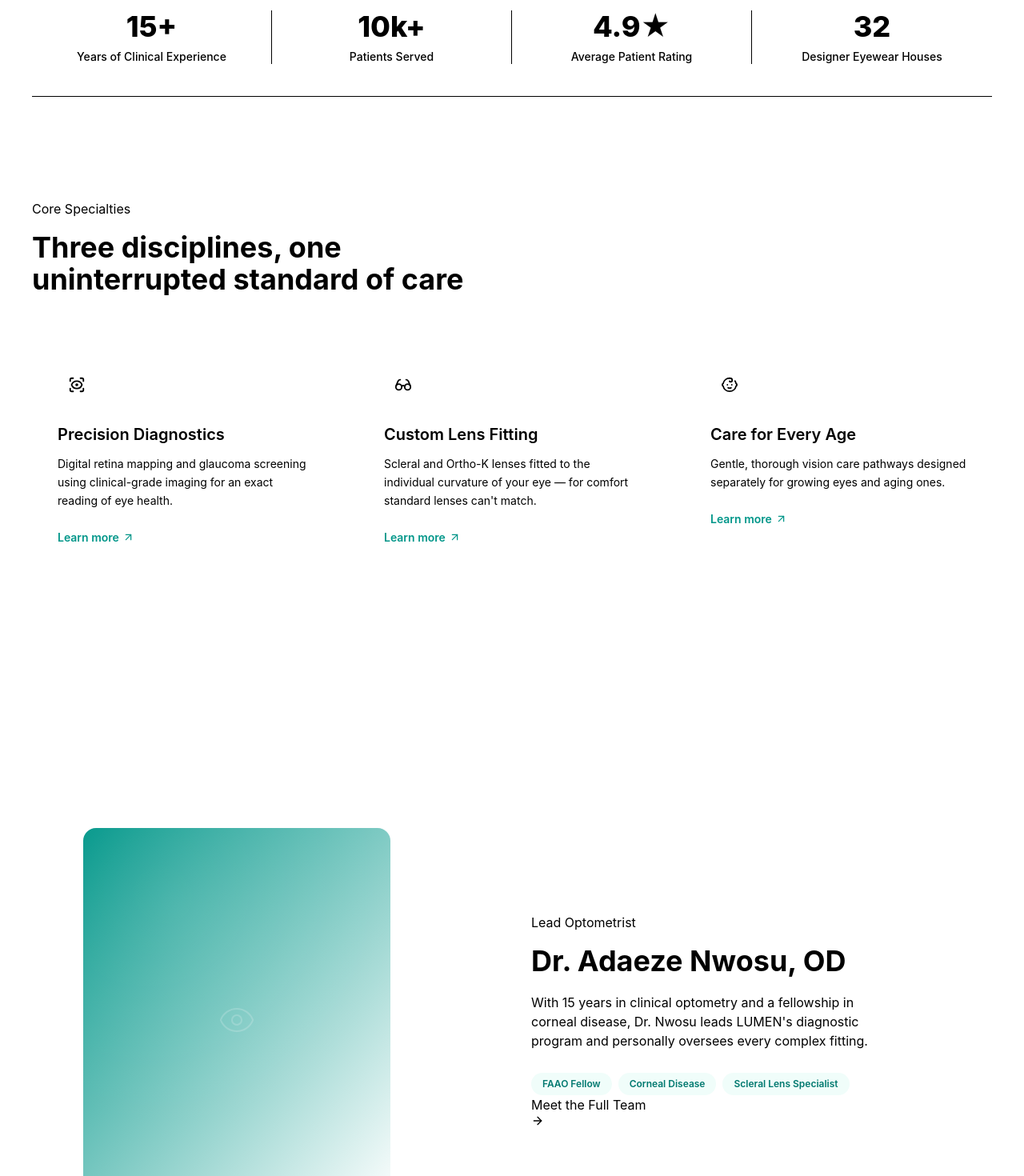
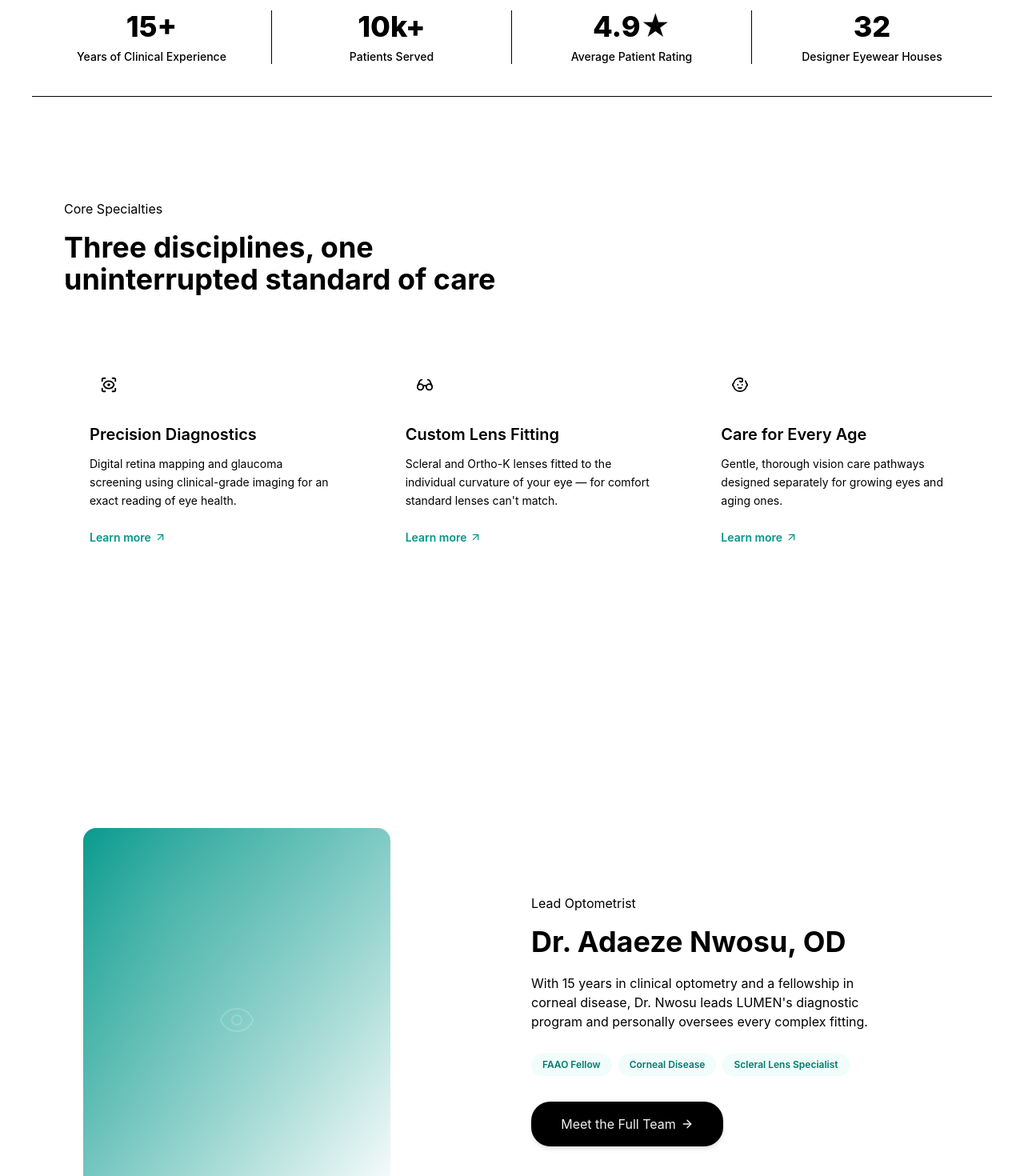
Before and after one commit to neducod/optometry-clinic-website, a React (Vite) app: page / in a window 1280 px wide. Shown: the part 900-2370 px from the top of the page at 80% size. Built offline with nearby package versions, Linux system fonts and the light colour scheme.

Commit message:
changed the padding and the secondary btn

```diff
--- a/src/pages/Home.jsx
+++ b/src/pages/Home.jsx
@@ -236,7 +236,7 @@ export default function Home() {
       <TrustBar />
 
       {/* FEATURE GRID */}
-      <section className="py-24 sm:py-32">
+      <section className="py-24 sm:py-32 flex flex-col justify-between itmes-center md:pl-10">
         <div className="container-lumen">
           <Reveal className="max-w-xl">
             <p className="eyebrow">Core Specialties</p>
@@ -296,7 +296,7 @@ export default function Home() {
                   </span>
                 ))}
               </div>
-              <Link to="/team" className="btn-secondary mt-8">
+              <Link to="/team" className="btn-secondary mt-8 justify-center items-center btn-primary mt-8 cursor-pointer group relative flex gap-1.5 px-8 py-4 bg-black bg-opacity-80 text-[#f1f1f1] rounded-3xl hover:bg-opacity-70 transition shadow-md w-60">
                 Meet the Full Team
                 <ArrowRight size={16} />
               </Link>
```
